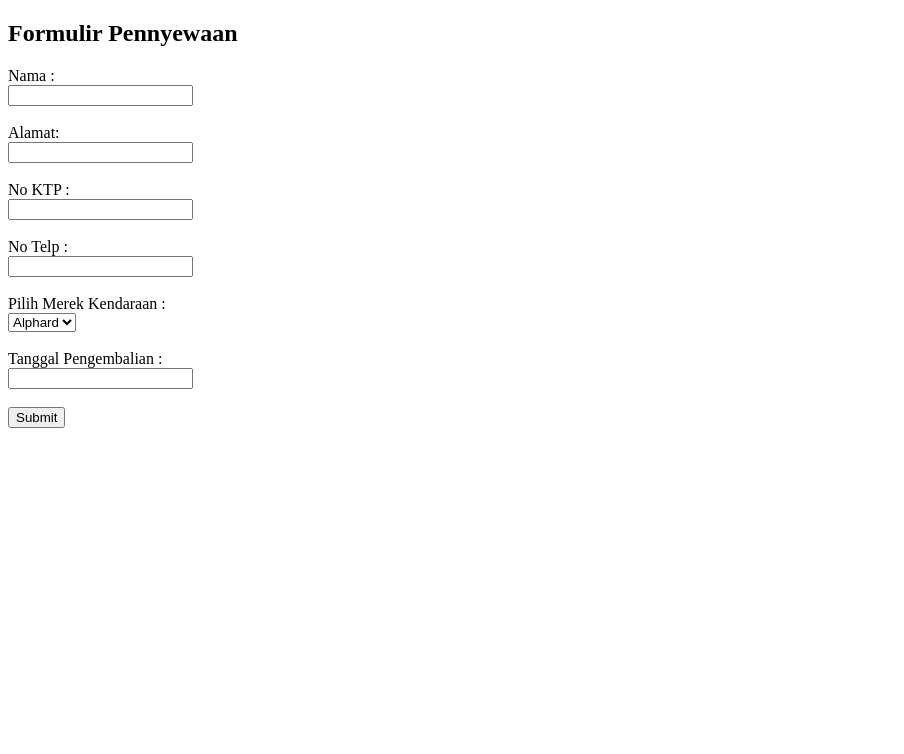
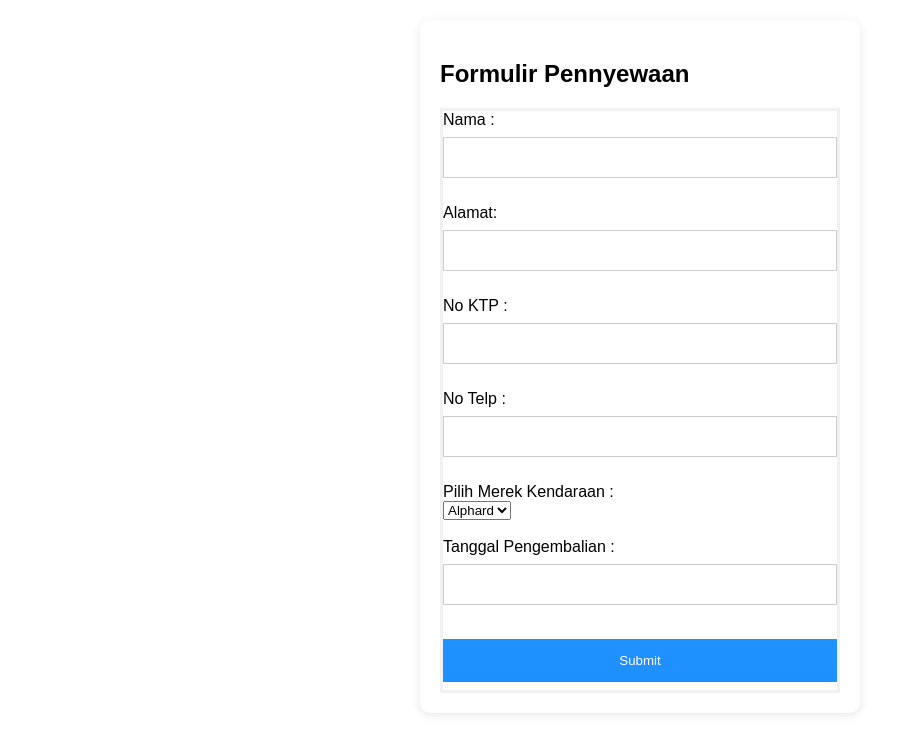
Before and after one commit to andrisofyann/PT-bendi-car, a PHP site: page /form.php in a window 1280 px wide. Shown: the top 754 px of the page, without its empty margins (0-904 px from the left). Run offline with PHP 8.4, Linux system fonts and the light colour scheme.

Commit message:
Add files via upload

```diff
--- a/PT Bendi Car/form.php
+++ b/PT Bendi Car/form.php
@@ -4,8 +4,10 @@
     <meta charset="UTF-8">
     <meta name="viewport" content="width=device-width, initial-scale=1.0">
     <title>Form Input Data</title>
+    <link rel="stylesheet" href="style.css">
 </head>
 <body>
+    <div class="container">
     <h2>Formulir Pennyewaan</h2>
     <form action="proses.php" method="POST">
 
@@ -34,5 +36,6 @@
 
         <button type="submit">Submit</button>
     </form>
+</div>
 </body>
 </html>
--- a/PT Bendi Car/proses.php
+++ b/PT Bendi Car/proses.php
@@ -2,8 +2,8 @@
 include 'koneksi.php';
 
 if ($_SERVER["REQUEST_METHOD"] == "POST") {
+    $nama = $_POST['nama'];
     $alamat = $_POST['alamat'];
-    $nama = $_POST['nama'];
     $noKTP = $_POST['NoKTP'];
     $noTelp = $_POST['NoTelp'];
     $merek = $_POST['pilihan'];
@@ -14,7 +14,7 @@ if ($_SERVER["REQUEST_METHOD"] == "POST") {
         exit;
     }
 
-    $query = "INSERT INTO penyewaan (alamat, nama, no_ktp, no_telp, merek, tanggal_pengembalian) VALUES (?, ?, ?, ?, ?, ?)";
+    $query = "INSERT INTO penyewaan ( nama, alamat, no_ktp, no_telp, merek, tanggal_pengembalian) VALUES (?, ?, ?, ?, ?, ?)";
     $stmt = $conn->prepare($query);
 
     $stmt->bind_param("ssssss", $alamat, $nama, $noKTP, $noTelp, $merek, $tglpengembalian);
--- /dev/null
+++ b/PT Bendi Car/style.css
@@ -0,0 +1,67 @@
+body {font-family: Arial, Helvetica, sans-serif;}
+form {border: 3px solid #f1f1f1;}
+
+input[type=text], input[type=password] {
+  width: 100%;
+  padding: 12px 20px;
+  margin: 8px 0;
+  display: inline-block;
+  border: 1px solid #ccc;
+  box-sizing: border-box;
+}
+
+button {
+  background-color: #1E90FF;
+  color: white;
+  padding: 14px 20px;
+  margin: 8px 0;
+  border: none;
+  cursor: pointer;
+  width: 100%;
+}
+
+button:hover {
+  opacity: 0.8;
+}
+
+.cancelbtn {
+  width: auto;
+  padding: 10px 18px;
+  background-color: #f44336;
+}
+
+.imgcontainer {
+  text-align: center;
+  margin: 24px 0 12px 0;
+}
+
+img.avatar {
+  width: 40%;
+  border-radius: 50%;
+}
+
+.container {
+    max-width: 400px;
+    margin: 20px auto;
+    padding: 20px;
+    background: #fff;
+    border-radius: 10px;
+    box-shadow: 0 2px 10px rgba(0, 0, 0, 0.1);
+    border: 10px;
+}
+
+span.psw {
+  float: right;
+  padding-top: 16px;
+}
+
+@media screen and (max-width: 300px) {
+  span.psw {
+     display: block;
+     float: none;
+  }
+  .cancelbtn {
+     width: 100%;
+
+  }
+}
```
Also changed, not shown: PT Bendi Car/Registrasi.html (added, +28 -0 lines), PT Bendi Car/index.html (added, +28 -0 lines), PT Bendi Car/login.php (added, +35 -0 lines), PT Bendi Car/registrasi.php (added, +30 -0 lines).
